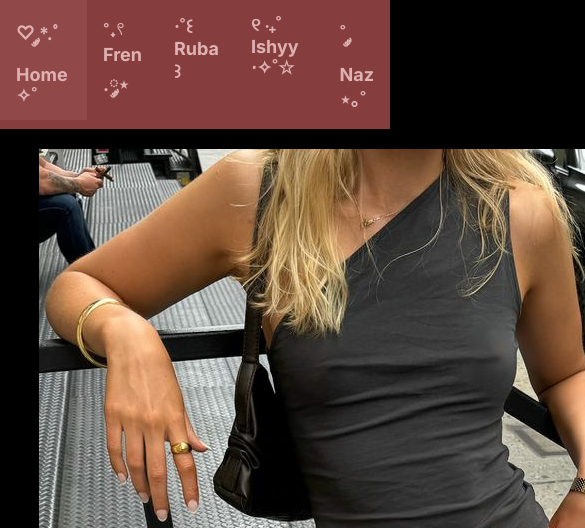
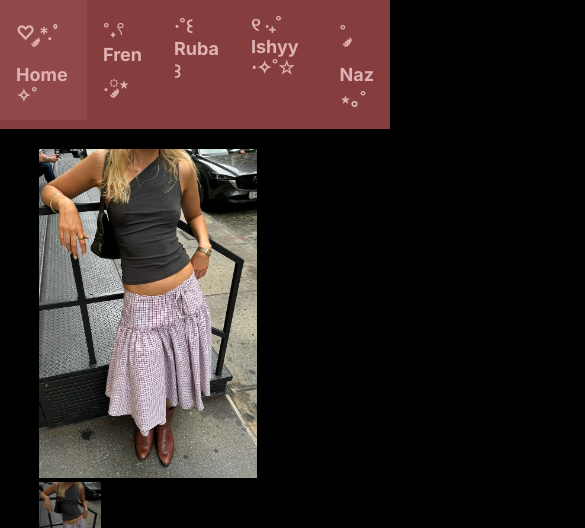
Before and after one commit to fren993/Reves, a plain HTML site: page shop-page/redskirt.html in a window 390 px wide. Shown: the top 528 px of the page, 585 px wide, since content can reach past the window. Drawn offline with Linux system fonts and the light colour scheme.

Commit message:
more touches

```diff
--- a/shop-page/stylesheet.css
+++ b/shop-page/stylesheet.css
@@ -504,6 +504,9 @@ header h3{
     .main-images{
         width:100%
     }
+    .main-images img{
+        max-width: 80%;
+    }
     .small-images img{
        width:30%;
        height:fit-content;
@@ -526,6 +529,9 @@ header h3{
         justify-content: space-evenly;
         order:1;
     }
+    .main-images img{
+        max-width: 70%;
+    }
     .product-box{
         width:100%;
     }
```
